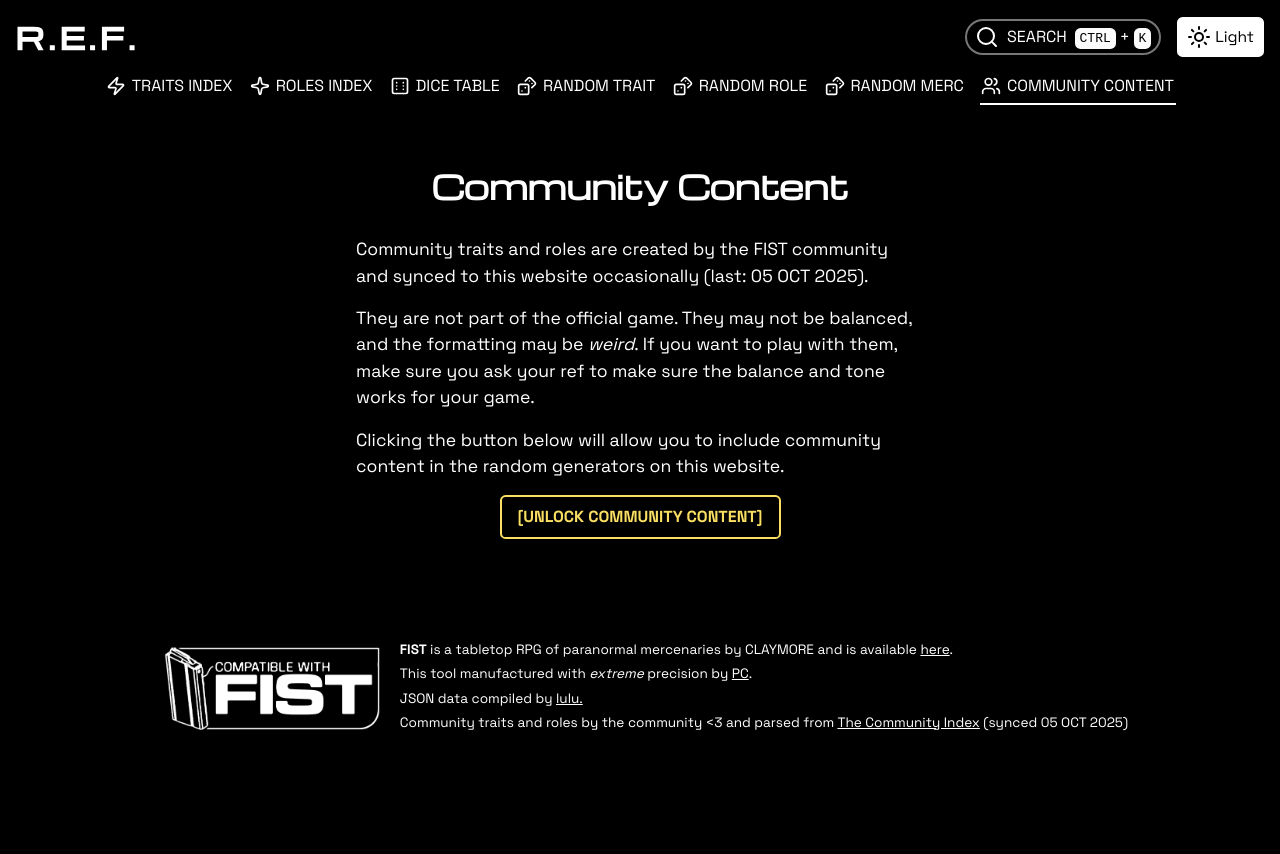
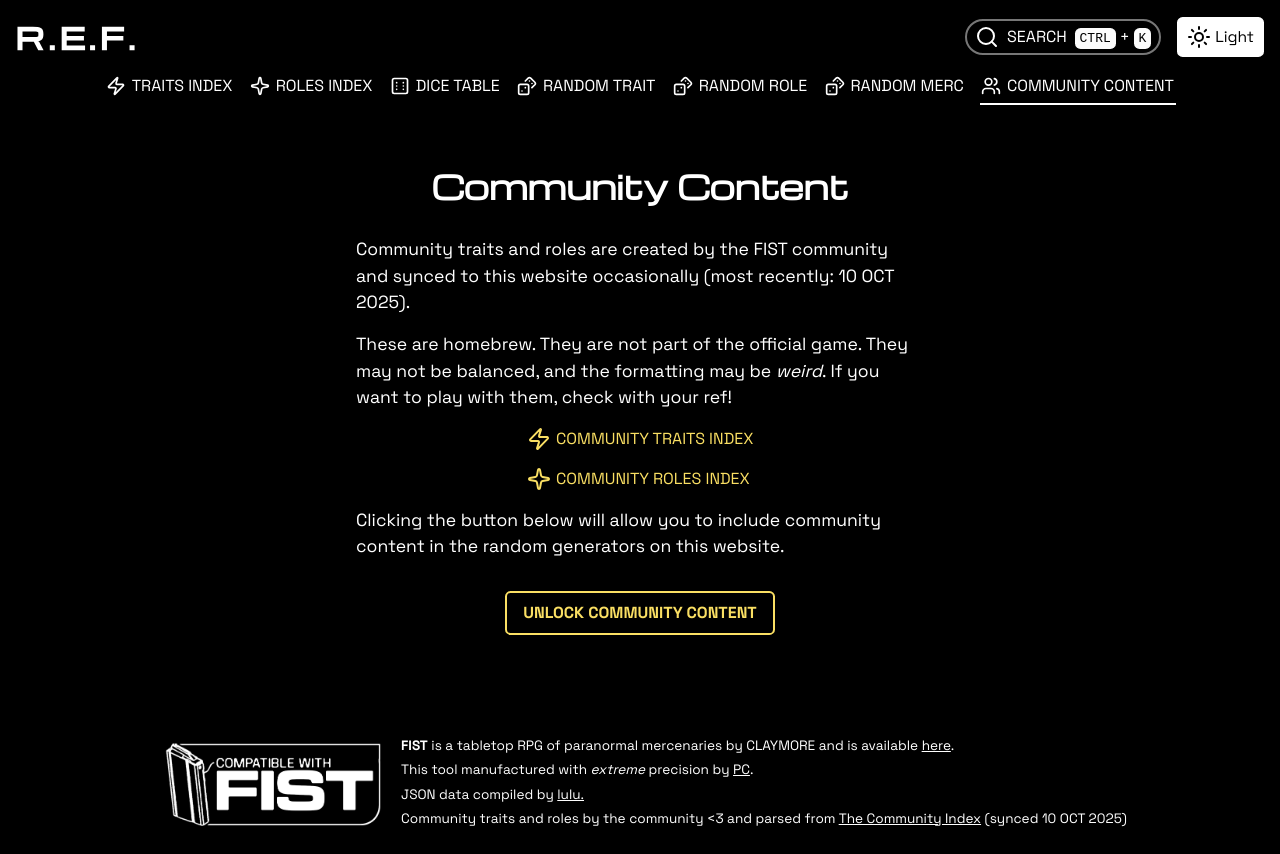
Before and after one commit to pricecomstock/REF-reference-everything-fist, a SvelteKit app: page /community in a window 1280 px wide. Before the commit the page ends 816 px from the top, so only its background shows below. Built offline with nearby package versions, Linux system fonts and the light colour scheme.

Commit message:
update community content and community unlocking mechanism

```diff
--- a/src/components/CommunityToggle.svelte
+++ b/src/components/CommunityToggle.svelte
@@ -58,7 +58,7 @@
 	</label>
 {:else}
 	<button class="community-unlock" on:click={handleUnlock}>
-		<span>[UNLOCK COMMUNITY CONTENT]</span>
+		<span>UNLOCK COMMUNITY CONTENT</span>
 	</button>
 {/if}
 
--- a/src/lib/json/community_metadata.json
+++ b/src/lib/json/community_metadata.json
@@ -1,5 +1,5 @@
 {
-	"lastSyncedAt": "2025-10-05T16:47:05.917Z",
-	"traitsCount": 542,
+	"lastSyncedAt": "2025-10-10T23:01:10.893Z",
+	"traitsCount": 543,
 	"rolesCount": 33
 }
--- a/src/routes/community/+page.svelte
+++ b/src/routes/community/+page.svelte
@@ -22,24 +22,24 @@
 	<h1>Community Content</h1>
 	<p>
 		Community traits and roles are created by the FIST community and synced to this website
-		occasionally (last: {formattedDate}).
+		occasionally (most recently: {formattedDate}).
 	</p>
 	<p>
-		They are not part of the official game. They may not be balanced, and the formatting may be <i
-			>weird</i
-		>. If you want to play with them, make sure you ask your ref to make sure the balance and tone
-		works for your game.
+		These are homebrew. They are not part of the official game. They may not be balanced, and the
+		formatting may be <i>weird</i>. If you want to play with them, check with your ref!
 	</p>
+	<div class="index-links">
+		<a class="icon-link community" href="/community/traits"><Zap />COMMUNITY TRAITS INDEX</a>
+		<a class="icon-link community" href="/community/roles"><Sparkle />COMMUNITY ROLES INDEX</a>
+	</div>
 	<p>
 		Clicking the button below will allow you to include community content in the random generators
 		on this website.
 	</p>
-	<CommunityToggle />
+	<div class="unlock-wrapper">
+		<CommunityToggle />
+	</div>
 	{#if $communityUnlocked}
-		<div class="index-links">
-			<a class="icon-link community" href="/community/traits"><Zap />COMMUNITY TRAITS INDEX</a>
-			<a class="icon-link community" href="/community/roles"><Sparkle />COMMUNITY ROLES INDEX</a>
-		</div>
 		<button class="lock-button" on:click={handleLock}>
 			Had enough? Click here to [HIDE COMMUNITY CONTENT TOGGLES]
 		</button>
@@ -65,6 +65,10 @@
 	p {
 		text-align: left;
 		font-size: 1.1rem;
+	}
+
+	.unlock-wrapper {
+		margin-top: 1rem;
 	}
 
 	.lock-button {
```
Also changed, not shown: src/lib/json/COMMUNITY_TRAITS_ROLES_INDEX.txt, src/lib/json/community_traits.json.
